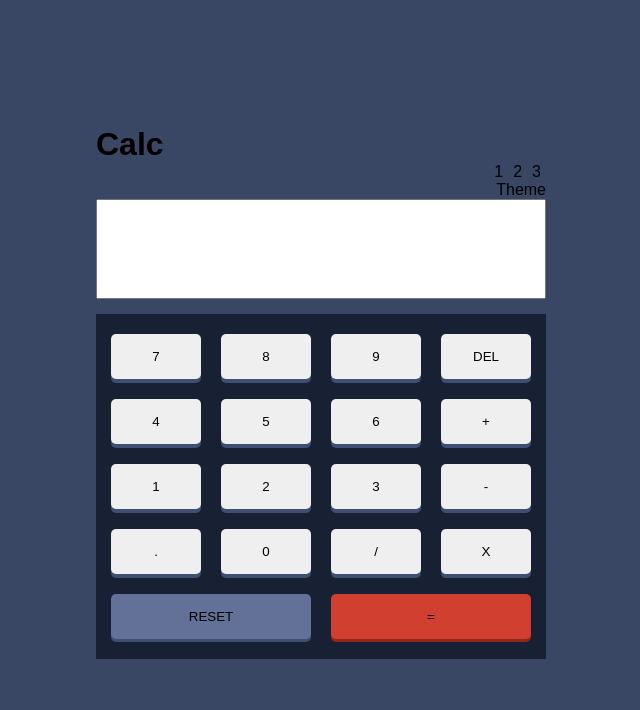
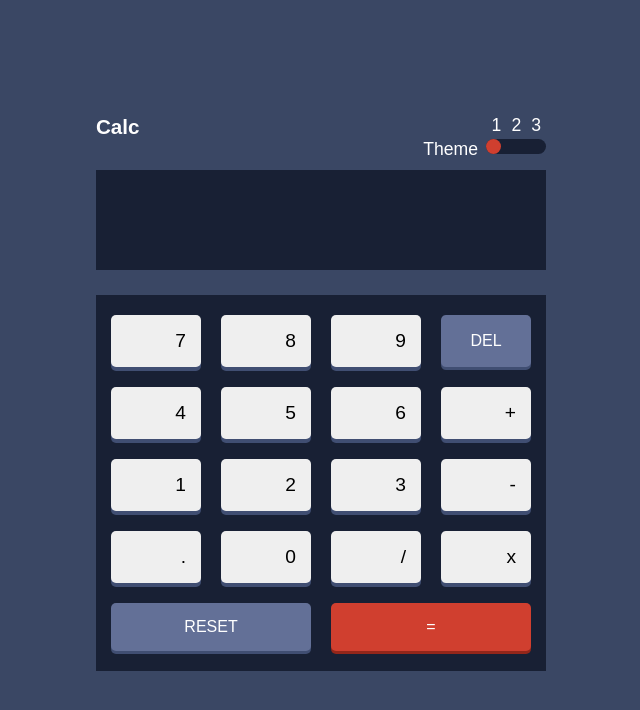
Before and after one commit to alsir/calc-app, a plain HTML site: page index.html in a window 1280 px wide. Both pictures are taken after a click on the button "DEL". Shown: the whole page, without its empty margins (319-959 px from the left). Drawn offline with Linux system fonts and the light colour scheme.

Commit message:
Add files via upload

```diff
--- a/index.html
+++ b/index.html
@@ -10,44 +10,54 @@
   <link rel="stylesheet" type="text/css" href="./style.css">
 </head>
 <body>
-  <div class="container">
+  <div class="coantainer">
     <div class="title">
-      <h1>Calc</h1>
-      <div class="num">
-        <p>1</p>
-        <p>2</p>
-        <p>3</p>
+      <div class="toggle">
+        <h3>Calc</h3>
+        <div class="right">
+          <p id="one">1</p>
+          <p id="two">2</p>
+          <p id="three">3</p>
+        </div>
       </div>
       <div class="control">
-      <p>Theme</p>
+        <p>Theme</p>
+        <div class="box">
+          <div id="circle"></div>
+        </div>
       </div>
     </div>
     <div class="screen">
-      <input type="text" name="calc" readonly id="screen">
+      <form name="calc">
+        <input type="text" name="text" readonly id="screen">
+      </form>
+
     </div>
     <div class="cal-body">
       <div class="btn">
-        <button>7</button>
-        <button>8</button>
-        <button>9</button>
-        <button class="del">DEL</button>
-        <button>4</button>
-        <button>5</button>
-        <button>6</button>
-        <button>+</button>
-        <button>1</button>
-        <button>2</button>
-        <button>3</button>
-        <button>-</button>
-        <button>.</button>
-        <button>0</button>
-        <button>/</button>
-        <button>X</button>
-        <button class="reset">RESET</button>
-        <button class="equal">=</button>
+        <button class="num" onclick="document.calc.text.value+='7'">7</button>
+        <button class="num" onclick="document.calc.text.value+='8'">8</button>
+        <button class="num" onclick="document.calc.text.value+='9'">9</button>
+        <button class="del" onclick="del()">DEL</button>
+        <button class="num" onclick="document.calc.text.value+='4'">4</button>
+        <button class="num" onclick="document.calc.text.value+='5'">5</button>
+        <button class="num" onclick="document.calc.text.value+='6'">6</button>
+        <button class="num" onclick="document.calc.text.value+='+'">+</button>
+        <button class="num" onclick="document.calc.text.value+='1'">1</button>
+        <button class="num" onclick="document.calc.text.value+='2'">2</button>
+        <button class="num" onclick="document.calc.text.value+='3'">3</button>
+        <button class="num" onclick="document.calc.text.value+='-'">-</button>
+        <button class="num" onclick="document.calc.text.value+='.'">.</button>
+        <button class="num" onclick="document.calc.text.value+='0'">0</button>
+        <button class="num" onclick="document.calc.text.value+='/'">/</button>
+        <button class="num" onclick="document.calc.text.value+='*'">x</button>
+        <button class="reset" onclick="document.calc.text.value=''">RESET</button>
+        <button class="equal" onclick="document.calc.text.value=eval(calc.text.value)">=</button>
       </div>
 
     </div>
   </div>
+  <script type="text/javascript" src="./script.js">
+  </script>
 </body>
 </html>
--- /dev/null
+++ b/script.js
@@ -0,0 +1,29 @@
+	function del(){
+			var value=document.getElementById('screen').value;
+			document.getElementById('screen').value=value.substr(0,value.length-1);
+		}
+
+		var two=document.getElementById('two');
+		two.addEventListener('click',function(){
+			var body=document.querySelector('body');
+			var toggle=document.getElementById('circle');
+			body.classList.add('active1');
+			body.classList.remove('active2');
+			toggle.style.left='38%';
+		})
+		var one=document.getElementById('one');
+		one.addEventListener('click',function(){
+			var body=document.querySelector('body');
+			var toggle=document.getElementById('circle');
+			body.classList.remove('active1');
+			body.classList.remove('active2');
+			toggle.style.left='0';
+		})
+		var three=document.getElementById('three');
+		three.addEventListener('click',function(){
+			var body=document.querySelector('body');
+			var toggle=document.getElementById('circle');
+			body.classList.add('active2');
+			body.classList.remove('active1');
+			toggle.style.left='70%';
+		})
--- a/style.css
+++ b/style.css
@@ -3,6 +3,13 @@
 	margin: 0;
 	box-sizing: border-box;
 	font-family: 'Spartan' , sans-serif;
+}
+:root{
+	--mainbgcolor: hsl(222, 26%, 31%);
+	--mainbg1color: hsl(0, 0%, 90%);
+	--mainbg2color: hsl(268, 75%, 9%);
+	--twotkbg: hsl(0, 5%, 81%);
+	--tbgkbgsbg: hsl(268, 71%, 12%);
 }
 body{
 	width: 100%;
@@ -13,6 +20,10 @@ body{
 	justify-content: center;
 	align-items: center;
 	flex-direction: column;
+	font-size: 1.1rem;
+}
+.title{
+	color: #fff;
 }
 .num{
 	display: flex;
@@ -23,6 +34,7 @@ body{
 }
 .control p{
 	float: right;
+	margin-right: 70px;
 }
 .screen{
 	width: 450px;
@@ -30,6 +42,13 @@ body{
 #screen{
 	width: 100%;
 	height: 100px;
+	margin: 10px 0;
+	text-align: right;
+	font-size: 32px;
+	background-color: hsl(224, 36%, 15%);
+	color: white;
+	border: 0;
+	outline: none;
 }
 button{
 	width: 90px;
@@ -40,6 +59,7 @@ button{
 	border-radius: 5px;
 	box-shadow: 0px 4px 0px 0px hsl(224 28% 35%);
     margin: 10px 10px;
+    font-size: 1.2rem;
 }
 .btn{
 	display: flex;
@@ -49,12 +69,17 @@ button{
 	padding: 10px 5px;
 	margin: 15px 0;
 }
-.reset{
+.reset , .del{
 	box-shadow:0px 3px 0px 0px hsl(224 28% 35%);
 	background-color: hsl(225, 21%, 49%);
+	color: #fff;
+	font-size: 16px;
 }
 .reset , .equal{
 	width: 200px;
+	color: #fff;
+	font-size: 16px;
+
 }
 .equal{
 	box-shadow:0px 3px 0px 0px hsl(6, 70%, 34%);
@@ -66,3 +91,119 @@ button{
 .container{
 
 }
+body.active1{
+	background-color: var(--mainbg1color);
+}
+body.active1 .btn{
+	background-color: var(--twotkbg);
+}
+body.active2{
+	background-color: var(--mainbg2color);
+}
+.toggle{
+	display: flex;
+	justify-content: space-between;
+}
+.right{
+	display: flex;
+	justify-content: flex-end;
+}
+.toggle p{
+	margin: 0 5px;
+	color: #FFF;
+	cursor: pointer;
+}
+body.active1 .toggle h3{
+	color: #111;
+}
+body.active2 .toggle h3{
+	color: hsl(52, 100%, 62%);
+}
+h3{
+	color: #FFF;
+}
+.control{
+	display: flex;
+	justify-content: flex-end;
+}
+.control .box{
+	width: 60px;
+	height: 15px;
+	background-color: hsl(224, 36%, 15%);
+	border-radius: 30px;
+	margin-left: 4px;
+	position: relative;
+}
+body.active1 .control .box{
+	background-color: var(--twotkbg);
+}
+body.active2 .control #circle{
+	background-color: hsl(176, 100%, 44%);
+}
+.control #circle{
+	width: 15px;
+	height: 15px;
+	background-color: hsl(6, 63%, 50%);
+	position: absolute;
+	top: 0;
+	left: 0;
+	z-index: 1;
+	border-radius: 30px;
+}
+body.active1 .control #circle{
+	background-color: hsl(25, 98%, 40%);
+}
+.control p{
+	color: #FFF;
+	cursor: pointer;
+	margin-right: 4px;
+}
+body.active1 .equal{
+	box-shadow: 0px 3px 0px 0px hsl(25, 99%, 27%);
+	background-color: hsl(25, 98%, 40%);
+}
+body.active2 .equal{
+	box-shadow: 0px 3px 0px 0px hsl(177, 92%, 70%);
+	background-color: hsl(176, 100%, 44%);
+	color: #fff;
+}
+body.active1 .reset, body.active1 .del{
+	box-shadow: 0px 3px 0px 0px hsl(35, 11%, 61%);
+	background-color: hsl(185, 42%, 37%);
+}
+body.active2 .reset, body.active2 .del{
+	box-shadow: 0px 3px 0px 0px hsl(290, 70%, 36%);
+	background-color: hsl(268, 47%, 21%);
+	color: #fff;
+}
+body.active2 .btn{
+	background-color: var(--tbgkbgsbg);
+}
+body.active1 button{
+	box-shadow: 0px 3px 0px 0px hsl(35, 11%, 61%);
+}
+body.active2 button{
+	box-shadow: 0px 3px 0px 0px hsl(268, 47%, 21%);
+	background-color: hsl(290, 70%, 36%);
+	color: hsl(52, 100%, 62%);
+}
+body.active1 #screen{
+	background-color: hsl(0, 0%, 93%);
+	color: #111;
+}
+body.active2 #screen{
+	background-color: var(--tbgkbgsbg);
+	color: hsl(52, 100%, 62%);
+}
+body.active1 .control p{
+	color: #111;
+}
+body.active1 .right p{
+	color: #111;
+}
+body.active2 .control p{
+	color: hsl(52, 100%, 62%);
+}
+body.active2 .right p{
+	color: hsl(52, 100%, 62%);
+}
```
